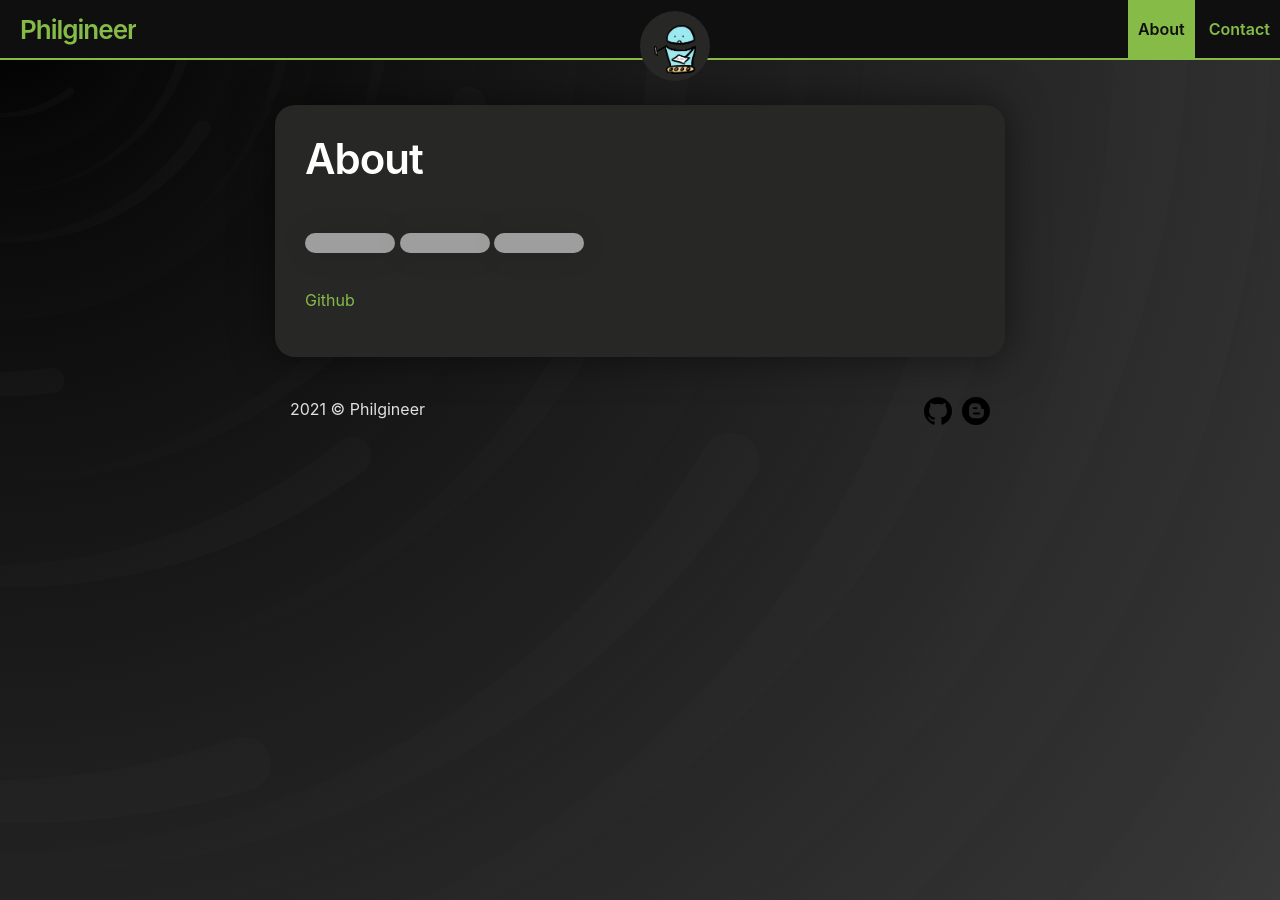
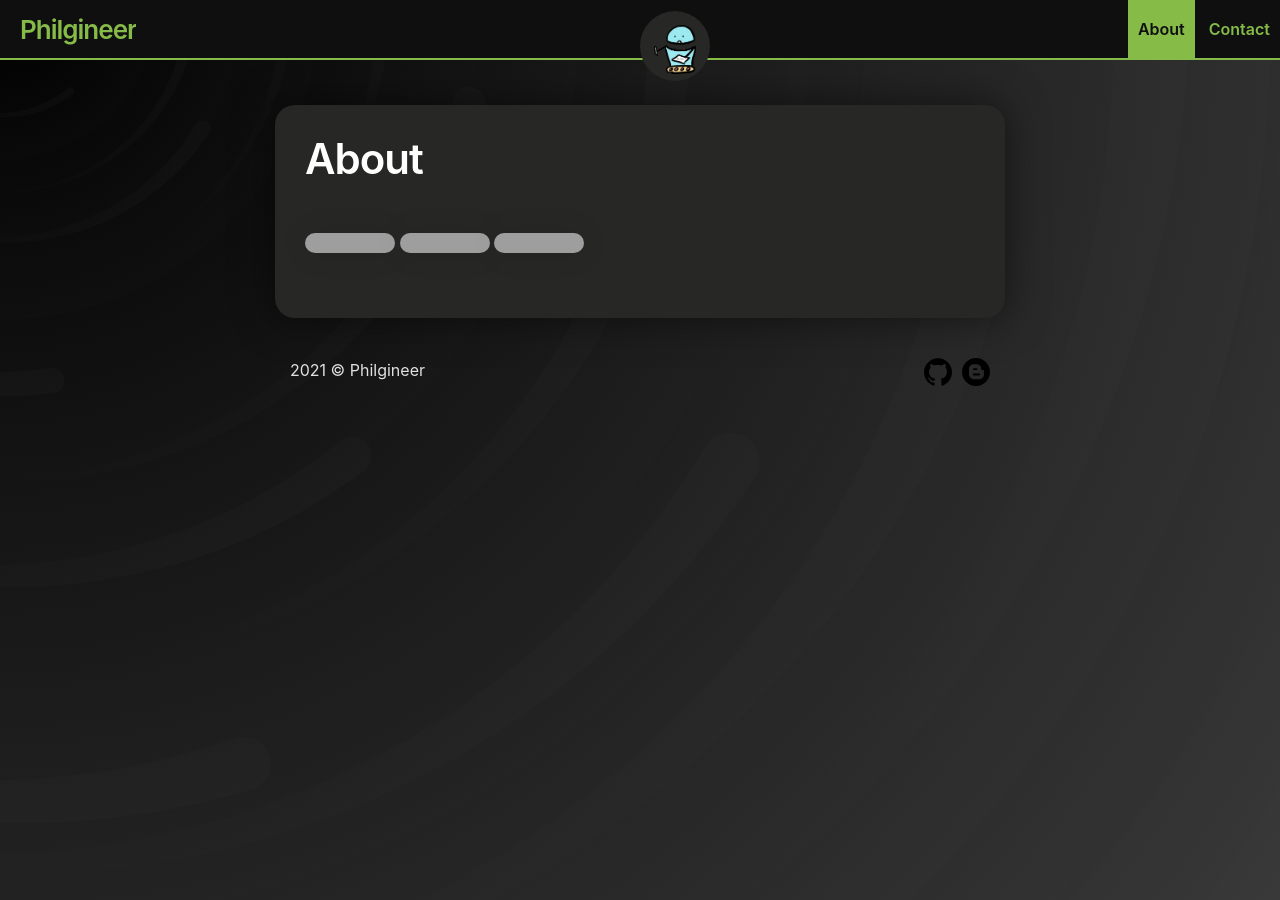
Before and after one commit to philgineer/philgineer.github.io, a Jekyll site: the page built from about.md, in a window 1280 px wide. Built offline with Jekyll 4.4.1, drawn with Linux system fonts in a browser that asks for light colours; grey boxes are pictures that could not be loaded.

Commit message:
Update about.md

```diff
--- a/about.md
+++ b/about.md
@@ -6,5 +6,3 @@ layout: page
 [![Tech Blog Badge](http://img.shields.io/badge/국문과%20공대생-51a9fe?style=flat&link=https://philgineer.com/)](https://philgineer.com/)
 [![Linkedin Badge](https://img.shields.io/badge/-LinkedIn-blue?style=flat&logo=Linkedin&logoColor=white&link=https://www.linkedin.com/in/philgineer/)](https://www.linkedin.com/in/philgineer/)
 [![Github Badge](https://img.shields.io/badge/-Github-161c22?style=flat&logo=github&link=https://github.com/philgineer/)](https://github.com/philgineer/)
-
-<a href="https://github.com/philgineer">Github</a>
```
